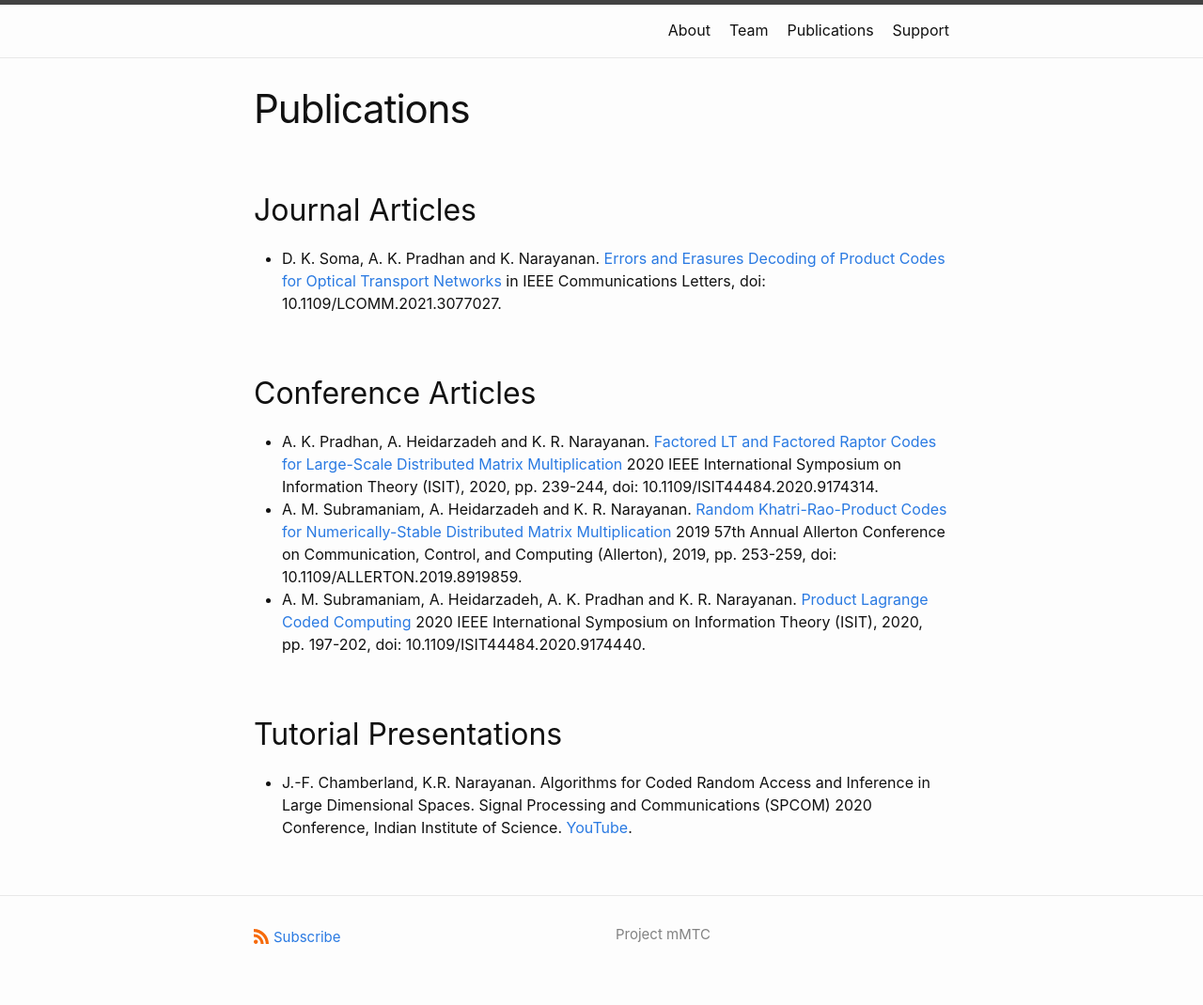
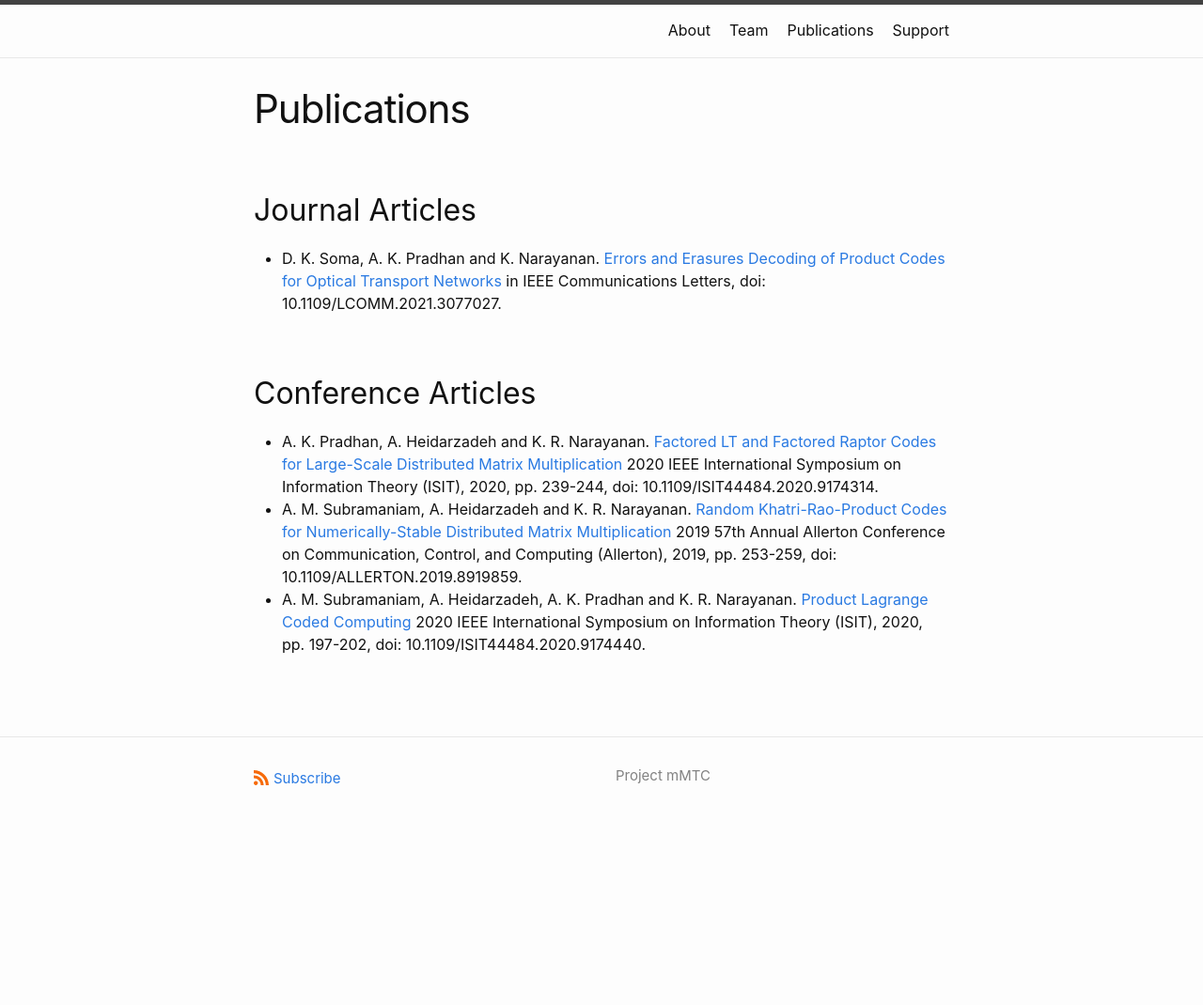
Before and after one commit to CodedComputing/StragglerMitigation.github.io, a Jekyll site: the page built from publications.md, in a window 1280 px wide. Shown: the whole page at 94% size. Built offline with Jekyll 4.4.1, drawn with Linux system fonts in a browser that asks for light colours; after the commit the page ends 900 px from its top, so only the background shows below that.

Commit message:
change14

```diff
--- a/publications.md
+++ b/publications.md
@@ -22,10 +22,3 @@ permalink: /Publications.html
 * A. M. Subramaniam, A. Heidarzadeh, A. K. Pradhan and K. R. Narayanan.
  [Product Lagrange Coded Computing](https://ieeexplore.ieee.org/abstract/document/9174440)
  2020 IEEE International Symposium on Information Theory (ISIT), 2020, pp. 197-202, doi: 10.1109/ISIT44484.2020.9174440.
-
-## Tutorial Presentations
-
-* J.-F. Chamberland, K.R. Narayanan.
-Algorithms for Coded Random Access and Inference in Large Dimensional Spaces.
-Signal Processing and Communications (SPCOM) 2020 Conference, Indian Institute of Science.
-[YouTube](https://youtube.com/playlist?list=PLUd5FtcfdZfkT9gUpYw7q97yHUABQzZbL).
```
Also changed, not shown: index.md (+1 -1 lines).
